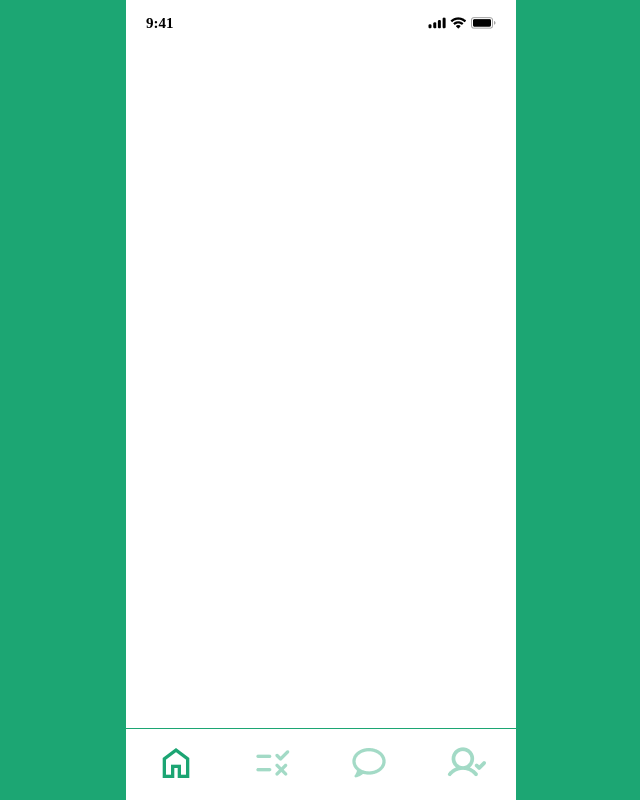
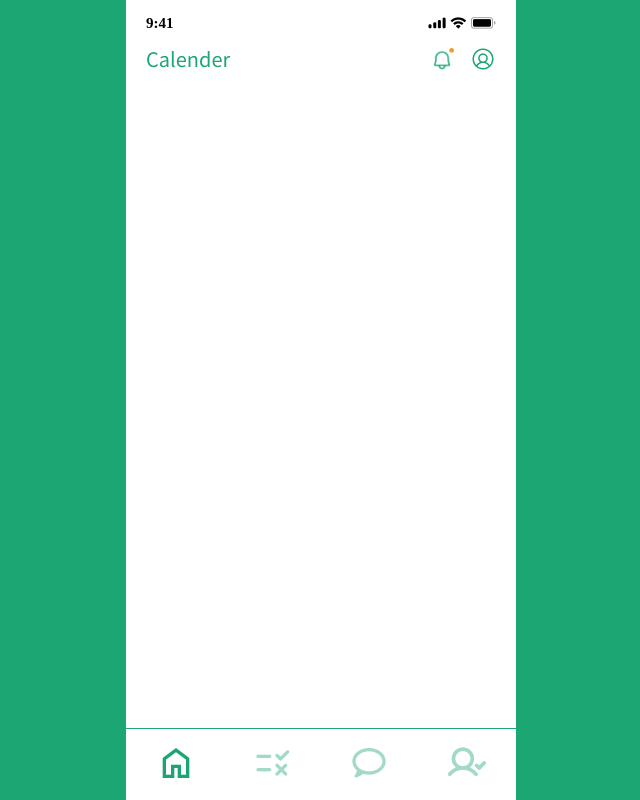
Before and after one commit to mongsam2/-, a plain HTML site: page index.html in a window 1280 px wide. Shown: the whole page, without its empty margins (319-959 px from the left). Drawn offline with Linux system fonts and the light colour scheme.

Commit message:
헤더 추가, css 폴더 정리

```diff
--- a/first.css
+++ b/css/first.css
@@ -8,12 +8,15 @@
   }
 }
 .start {
+  z-index: 2;
+  position: absolute;
+  top: 0px;
   display: flex;
   flex-direction: column;
   justify-content: center;
   align-items: center;
-  width: 100%;
-  height: 100%;
+  width: 390px;
+  height: 100vh;
   background-color: white;
   animation: hideSplashScreen 0.3s ease-in-out forwards;
   animation-delay: 3s;
--- a/index.css
+++ b/css/index.css
@@ -14,6 +14,7 @@ body {
 
 /* 모바일 화면 크기로 고정 */
 .mobile {
+  position: relative;
   background-color: white;
   position: relative;
   width: 390px;
--- a/status_footer.css
+++ b/css/status_footer.css
@@ -1,3 +1,6 @@
+/* 폰트 */
+@import url("https://fonts.googleapis.com/css2?family=Noto+Sans+KR:wght@100..900&display=swap");
+
 /* 상태바  */
 .status-bar {
   box-sizing: border-box;
@@ -41,3 +44,32 @@ footer {
 .unactivated {
   opacity: 40%;
 }
+
+/*헤더*/
+header {
+  margin-top: 46px;
+  display: flex;
+  justify-content: space-between;
+  align-items: center;
+  padding: 0px 20px;
+}
+.header-icons {
+  display: flex;
+  justify-content: space-between;
+  align-items: center;
+  width: 65px;
+}
+.header-icons img:first-child {
+  width: 23px;
+  height: 23px;
+}
+.header-icons img:last-child {
+  width: 26px;
+  height: 26px;
+}
+.header-title {
+  font-family: "Noto Sans KR";
+  font-weight: 400;
+  font-size: 20px;
+  color: var(--green);
+}
--- a/index.html
+++ b/index.html
@@ -4,15 +4,26 @@
     <meta charset="UTF-8" />
     <meta name="viewport" content="width=device-width, initial-scale=1.0" />
     <title>Calender</title>
-    <link rel="stylesheet" href="index.css" />
-    <link rel="stylesheet" href="first.css" />
+    <link rel="stylesheet" href="css/index.css" />
+    <link rel="stylesheet" href="css/first.css" />
   </head>
   <body>
     <div class="mobile">
+      <div class="start">
+        <img class="main_img" src="image/함께살이.png" />
+        <h1>함께살이</h1>
+      </div>
       <div class="status-bar">
         <span class="status-time">9:41</span>
         <img class="status-icons" src="image/status.png" />
       </div>
+      <header>
+        <h1 class="header-title">Calender</h1>
+        <div class="header-icons">
+          <img src="image/알림.png" />
+          <img src="image/유저.png" />
+        </div>
+      </header>
       <footer>
         <a href="calender.html"
           ><img class="footer-icon" src="image/home.png"
@@ -27,10 +38,6 @@
           ><img class="footer-icon unactivated" src="image/friends.png"
         /></a>
       </footer>
-      <div class="start">
-        <img class="main_img" src="image/함께살이.png" />
-        <h1>함께살이</h1>
-      </div>
     </div>
   </body>
 </html>
```
Also changed, not shown: calender.html (+11 -1 lines), check_list.html (+11 -1 lines), rules.html (+11 -1 lines), talk.html (+11 -1 lines), css/component.css (renamed from component.css), css/reset.css (renamed from reset.css), image/알림.png (added), image/유저.png (added).
